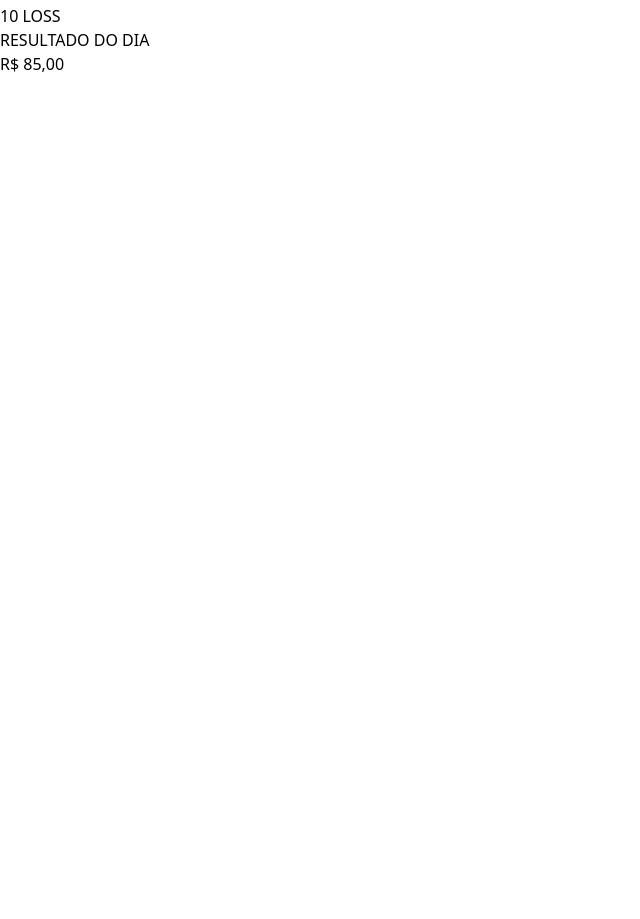
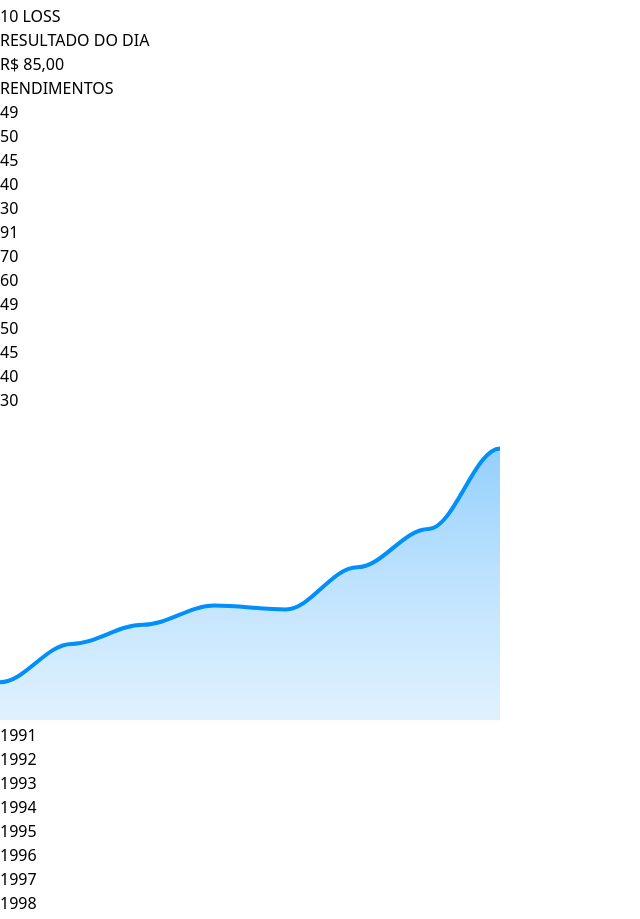
Before and after one commit to m4arthu/VexaGold, a React (Create React App) app: page / in a window 1280 px wide. Shown: the part 1866-2785 px from the top of the page, without its empty margins (0-640 px from the left). Before the commit the page ends 1942 px from the top, so only its background shows below. Built offline with nearby package versions, Linux system fonts and the light colour scheme.

Commit message:
feat: rendimentos and acertos chart

```diff
--- a/package.json
+++ b/package.json
@@ -8,6 +8,7 @@
     "@testing-library/user-event": "^13.5.0",
     "apexcharts": "^3.54.0",
     "react": "^18.3.1",
+    "react-apexcharts": "^1.4.1",
     "react-dom": "^18.3.1",
     "react-router-dom": "^6.26.2",
     "react-scripts": "5.0.1",
--- a/src/Components/Dashboard/DashboardComponent.js
+++ b/src/Components/Dashboard/DashboardComponent.js
@@ -1,4 +1,6 @@
+import AcertosWitget from "./Witgets/AcertosWitget"
 import LastOperationWitget from "./Witgets/LastOperationsWitget"
+import RendimentosChart from "./Witgets/RendimentosChart"
 import WalletDetailsWitget from "./Witgets/WalletDetailsWitget"
 
 const DashboardComponent = () => {
@@ -17,10 +19,14 @@ const DashboardComponent = () => {
 
                 </div>
             </header>
-            <div className="w-full justify-between flex mt-4">
+            <div className="w-full justify-between flex">
                 <LastOperationWitget />
                 <WalletDetailsWitget />
-
+            </div>
+            <div className="w-full justify-between flex">
+                <RendimentosChart/>
+                <AcertosWitget/>
+                <AcertosWitget/>
             </div>
         </div>
     )
--- /dev/null
+++ b/src/Components/Dashboard/Witgets/AcertosWitget.js
@@ -0,0 +1,55 @@
+import { useState, useEffect } from "react";
+import Chart from 'react-apexcharts';
+
+const AcertosWitget = () => {
+    const [data, setData] = useState({});
+
+    useEffect(() => {
+        setData({
+            options: {
+                chart: {
+                    id: "basic-donut",
+                    type: "donut",
+                    sparkline: {
+                        enabled: true
+                    },
+                    toolbar: {
+                        show: false
+                    }
+                },
+                colors: ['#34C759', '#FF3737'], // Green for acertos, Red for perdas
+                labels: ['Acertos', 'Perdas'],
+                plotOptions: {
+                    pie: {
+                        donut: {
+                            size: '70%'
+                        }
+                    }
+                }
+            },
+            series: [44, 56] // Example data for acertos and perdas
+        });
+    }, []);
+
+    return (
+        <div className="flex bg-[#151618] rounded-[10px] p-2 mt-4 mr-4   flex-col text-white ">
+
+            <div className="justify-start">
+                    <h1 className="font-bold mt-2 ml-2">MÉDIA DE ACERTOS</h1>
+            </div>
+            <div className="w-full relative ml-3 flex h-full items-center justify-center">
+                {data.options && (
+                    <Chart
+                        options={data.options}
+                        series={data.series}
+                        type="donut"
+                    />
+                )}
+                <h1 className="absolute font-bold text-[20px] top-[45%]">44</h1>
+            </div>
+
+        </div>
+    );
+};
+
+export default AcertosWitget;
--- /dev/null
+++ b/src/Components/Dashboard/Witgets/RendimentosChart.js
@@ -0,0 +1,76 @@
+import { useState, useEffect } from "react";
+import Chart from 'react-apexcharts';
+
+const RendimentosChart = () => {
+    const [data, setData] = useState({});
+
+    useEffect(() => {
+        setData({
+            options: {
+                chart: {
+                    id: "basic-bar",
+                    type: "line",
+                    sparkline: {
+                        enabled: true
+                    },
+                    toolbar: {
+                        show: false
+                    }
+                },
+                xaxis: {
+                    categories: [1991, 1992, 1993, 1994, 1995, 1996, 1997, 1998, 1999]
+                }
+            },
+            series: [
+                {
+                    name: "Rendimentos",
+                    data: [30, 40, 45, 50, 49, 60, 70, 91],
+                    stroke: {
+                        show: false
+                    },
+                    markers: {
+                        size: 0
+                    }
+                }
+            ]
+        });
+    }, []);
+
+    return (
+        <div className=" bg-[#151618] mt-4 mr-4  rounded-[10px]">
+            <h1 className="text-white font-bold mt-4 ml-4">RENDIMENTOS</h1>
+            <div className="flex  p-2 items-end">
+                <div className="text-white flex flex-col mr-3 mb-10">
+                    {
+                        [
+                            30, 40, 45, 50, 49, 60, 70, 91,
+                            30, 40, 45, 50, 49
+                        ].reverse().map((num) => (
+                            <p>{num}</p>
+                        ))
+                    }
+                </div>
+
+                <div>
+
+                    <div className="w-full ml-3">
+                        {data.options && (
+                            <Chart
+
+                                options={data.options}
+                                series={data.series}
+                                type="area"
+                                width="500"
+                            />
+                        )}
+                    </div>
+                    <div className="text-white flex gap-6">
+                        <p>1991</p> <p>1992</p> <p>1993</p> <p>1994</p> <p>1995</p> <p>1996</p> <p>1997</p> <p>1998</p> <p>1999</p>
+                    </div>
+                </div>
+            </div>
+        </div>
+    );
+};
+
+export default RendimentosChart;
--- a/src/Pages/Dashboard/DashboardPage.js
+++ b/src/Pages/Dashboard/DashboardPage.js
@@ -3,7 +3,7 @@ import Sidebar from "../../Components/SidebarComponent"
 
 const Dashboard = () => {
     return (
-        <div className="bg-black flex py-4">
+        <div className="bg-black h-[100vh] flex py-4">
             <Sidebar/>
             <DashboardComponent/>
         </div>
```
Also changed, not shown: src/Components/SidebarComponent.js, 1 other file (tests, documents, lock files or other folders).
